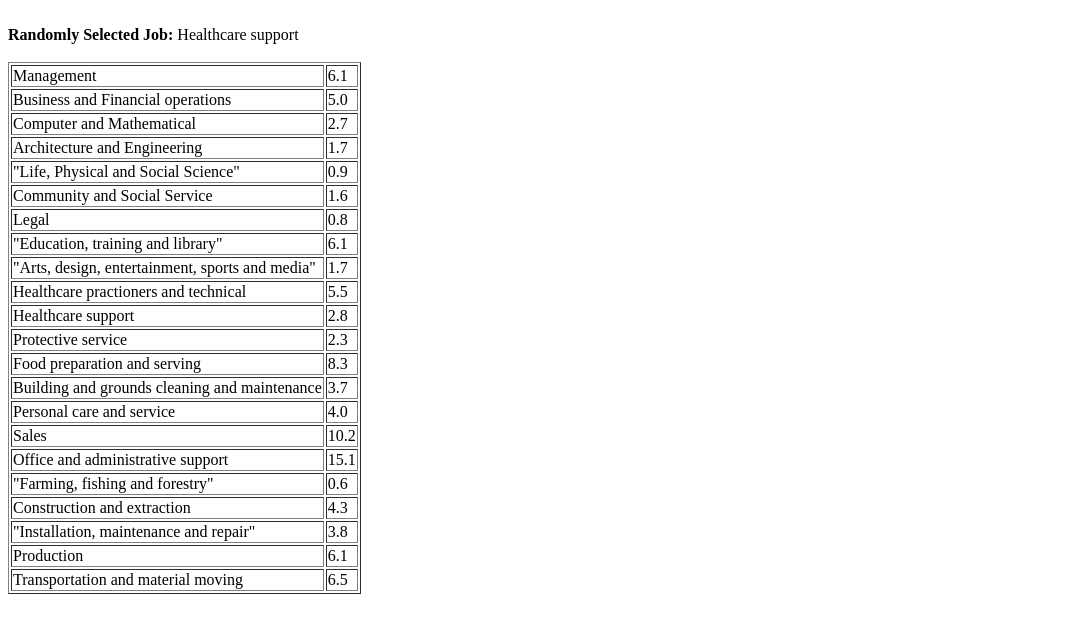
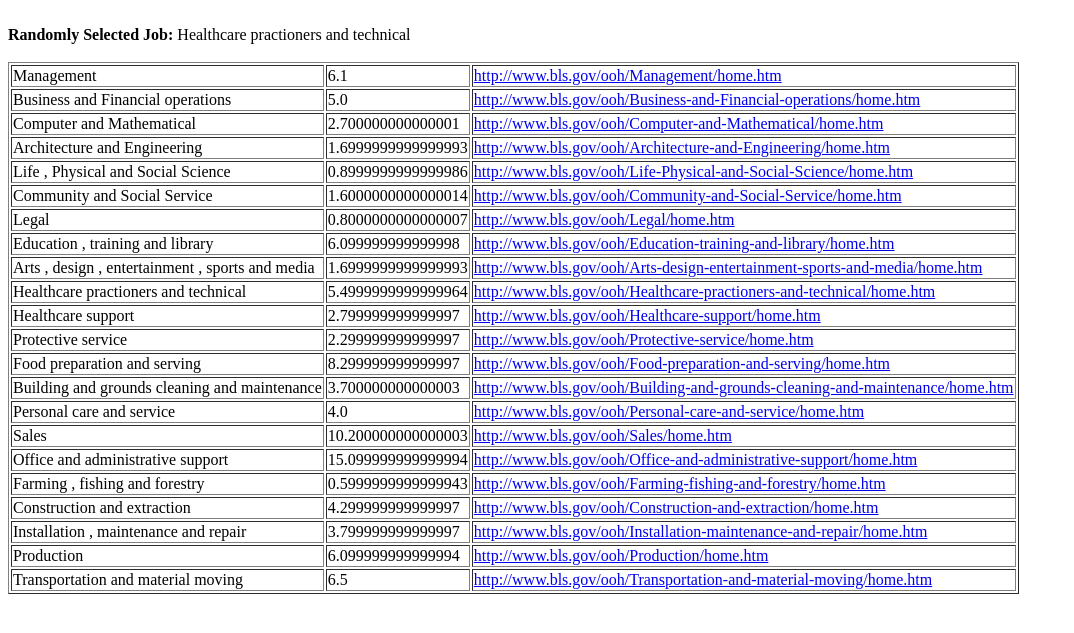
Before and after one commit to KathyLau/tableswithflask, a Flask app: page / in a window 1280 px wide. Shown: the top 633 px of the page, without its empty margins (0-1074 px from the left). Run offline with Flask 2, Linux system fonts and the light colour scheme.

Commit message:
update hw

```diff
--- a/app.py
+++ b/app.py
@@ -1,27 +1,34 @@
 from flask import Flask, render_template
+import random
 
 app = Flask(__name__)
-
-import random
 
 """
 Args:
     File name to be read
 Returns:
-    List of csv in [start, end, job title] format.
-    Ex: [0, 65, Maintenance]
+    Dictionary version of csv in : { job title: [start, end, link] } format.
+    Ex: { Maintenance: [0, 65, link] }
 """
 
-def listify(filename):
-    tmp = 0
-    L=[]
+def create_dictionary(filename):
     lfile = open(filename, 'r').readlines()
+    d = {}
+    uppBound = 0
+
     for row in lfile[1:-1]:
-        num = int(10 * float(row[row.rfind(',')+1:])) # get percentage
-        start = tmp
-        tmp = num + start
-        L.append([start, tmp, row[:row.rfind(',')]])
-    return L
+        #make all occupation titles w/o quotes and split them from reverse direction to 3 items
+        row = row.replace('"', '').rsplit(',', 2)
+        title = row[0]
+        percent = row[1]
+        link = row[2]
+
+        #set new lower and upper bounds
+        lowBound = uppBound
+        uppBound = float(percent) + lowBound
+        d[title] = [lowBound, uppBound, link]
+    return d
+
 
 """
 Args:
@@ -31,16 +38,40 @@
     based on percentage value
 """
 
-def chooser():
-    rand = int(random.random() * 1000)
-    L = listify('occupations.csv')
-    for row in L:
-        if rand > row[0] and rand < row[1]:
-            return row[2]
+def chooser(d):
+    rand = int(random.random() * 100)
+    for key in d:
+        if rand > d[key][0] and rand < d[key][1]:
+            return key
+
 
 @app.route("/")
 def root():
-    return render_template("template.html", foo="Occupations", L=listify('occupations.csv'), randjob = chooser())
+    d = create_dictionary('occupations.csv')
+    return render_template("template.html", foo="Occupations", L=d, randjob = chooser(d))
 
 if __name__ == '__main__':
+    #print create_dictionary('occupations.csv')
     app.run(debug=True)
+
+
+
+"""
+Args:
+    File name to be read
+Returns:
+    Modified file with links of occupations
+def add_links(filename):
+    lfile = open(filename, 'r+')
+    contents = lfile.readlines()[1:-1]
+    pos = 0
+    while pos < len(contents):
+        job = contents[pos]
+        link = "http://www.bls.gov/ooh/" + job[:job.rfind(',')].replace(', ', '-').replace(' ', '-').strip('"') + '/home.htm'
+        job = job.strip('\n') + "," + link
+        contents[pos] =  job
+        pos += 1
+    contents = "\n".join(contents)
+    lfile.write(contents)
+    return add_links
+"""
--- a/occupations.csv
+++ b/occupations.csv
@@ -1,24 +1,24 @@
-Job Class,Percentage
-Management,6.1
-Business and Financial operations,5
-Computer and Mathematical,2.7
-Architecture and Engineering,1.7
-"Life, Physical and Social Science",0.9
-Community and Social Service,1.6
-Legal,0.8
-"Education, training and library",6.1
-"Arts, design, entertainment, sports and media",1.7
-Healthcare practioners and technical,5.5
-Healthcare support,2.8
-Protective service,2.3
-Food preparation and serving,8.3
-Building and grounds cleaning and maintenance,3.7
-Personal care and service,4
-Sales,10.2
-Office and administrative support,15.1
-"Farming, fishing and forestry",0.6
-Construction and extraction,4.3
-"Installation, maintenance and repair",3.8
-Production,6.1
-Transportation and material moving,6.5
-Total,99.8
+Job Class,Percentage,
+Management ,6.1,http://www.bls.gov/ooh/Management/home.htm
+Business and Financial operations ,5,http://www.bls.gov/ooh/Business-and-Financial-operations/home.htm
+Computer and Mathematical ,2.7,http://www.bls.gov/ooh/Computer-and-Mathematical/home.htm
+Architecture and Engineering ,1.7,http://www.bls.gov/ooh/Architecture-and-Engineering/home.htm
+"Life , Physical and Social Science ",0.9,http://www.bls.gov/ooh/Life-Physical-and-Social-Science/home.htm
+Community and Social Service ,1.6,http://www.bls.gov/ooh/Community-and-Social-Service/home.htm
+Legal ,0.8,http://www.bls.gov/ooh/Legal/home.htm
+"Education , training and library ",6.1,http://www.bls.gov/ooh/Education-training-and-library/home.htm
+"Arts , design , entertainment , sports and media ",1.7,http://www.bls.gov/ooh/Arts-design-entertainment-sports-and-media/home.htm
+Healthcare practioners and technical ,5.5,http://www.bls.gov/ooh/Healthcare-practioners-and-technical/home.htm
+Healthcare support ,2.8,http://www.bls.gov/ooh/Healthcare-support/home.htm
+Protective service ,2.3,http://www.bls.gov/ooh/Protective-service/home.htm
+Food preparation and serving ,8.3,http://www.bls.gov/ooh/Food-preparation-and-serving/home.htm
+Building and grounds cleaning and maintenance ,3.7,http://www.bls.gov/ooh/Building-and-grounds-cleaning-and-maintenance/home.htm
+Personal care and service ,4,http://www.bls.gov/ooh/Personal-care-and-service/home.htm
+Sales ,10.2,http://www.bls.gov/ooh/Sales/home.htm
+Office and administrative support ,15.1,http://www.bls.gov/ooh/Office-and-administrative-support/home.htm
+"Farming , fishing and forestry ",0.6,http://www.bls.gov/ooh/Farming-fishing-and-forestry/home.htm
+Construction and extraction ,4.3,http://www.bls.gov/ooh/Construction-and-extraction/home.htm
+"Installation , maintenance and repair ",3.8,http://www.bls.gov/ooh/Installation-maintenance-and-repair/home.htm
+Production ,6.1,http://www.bls.gov/ooh/Production/home.htm
+Transportation and material moving ,6.5,http://www.bls.gov/ooh/Transportation-and-material-moving/home.htm
+Total,99.8,
--- a/templates/template.html
+++ b/templates/template.html
@@ -11,17 +11,22 @@
 <body>
 
   {% block content %}
+
     <table border="1">
-   {% for item in L %}
+   {% for key, value in L.items() %}
    <tr>
   	<td>
-    	{{item.2}}
+    	{{key}}
 	</td>
 
 	<td>
-  	{{ (item.1-item.0) /10 }}
+  	{{ value.1 - value.0 }}
 
 	</td>
+
+<td>
+<a href= "{{value.2}}"> {{value.2}} </a>
+</td>
    </tr>
     {% endfor %}
 
```
